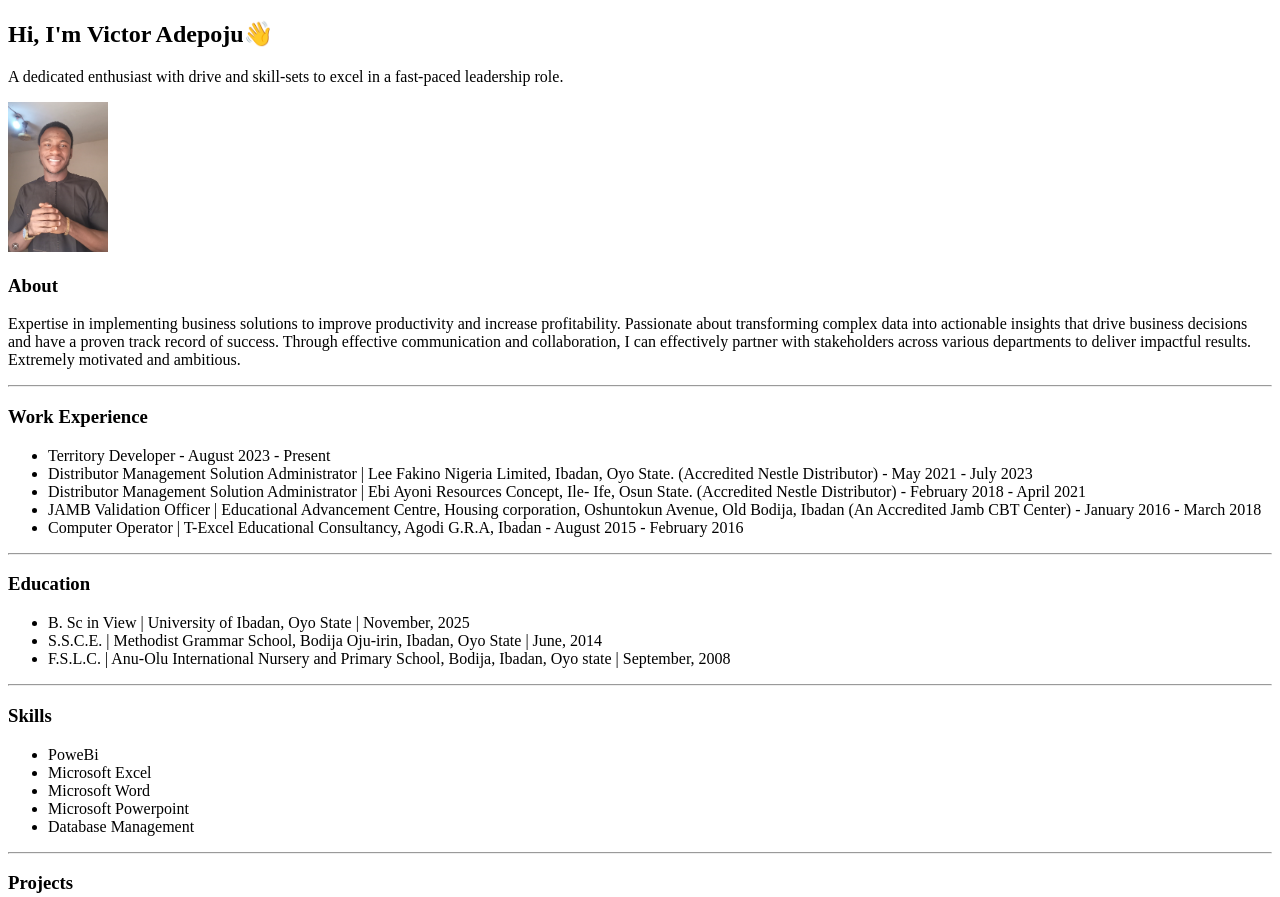
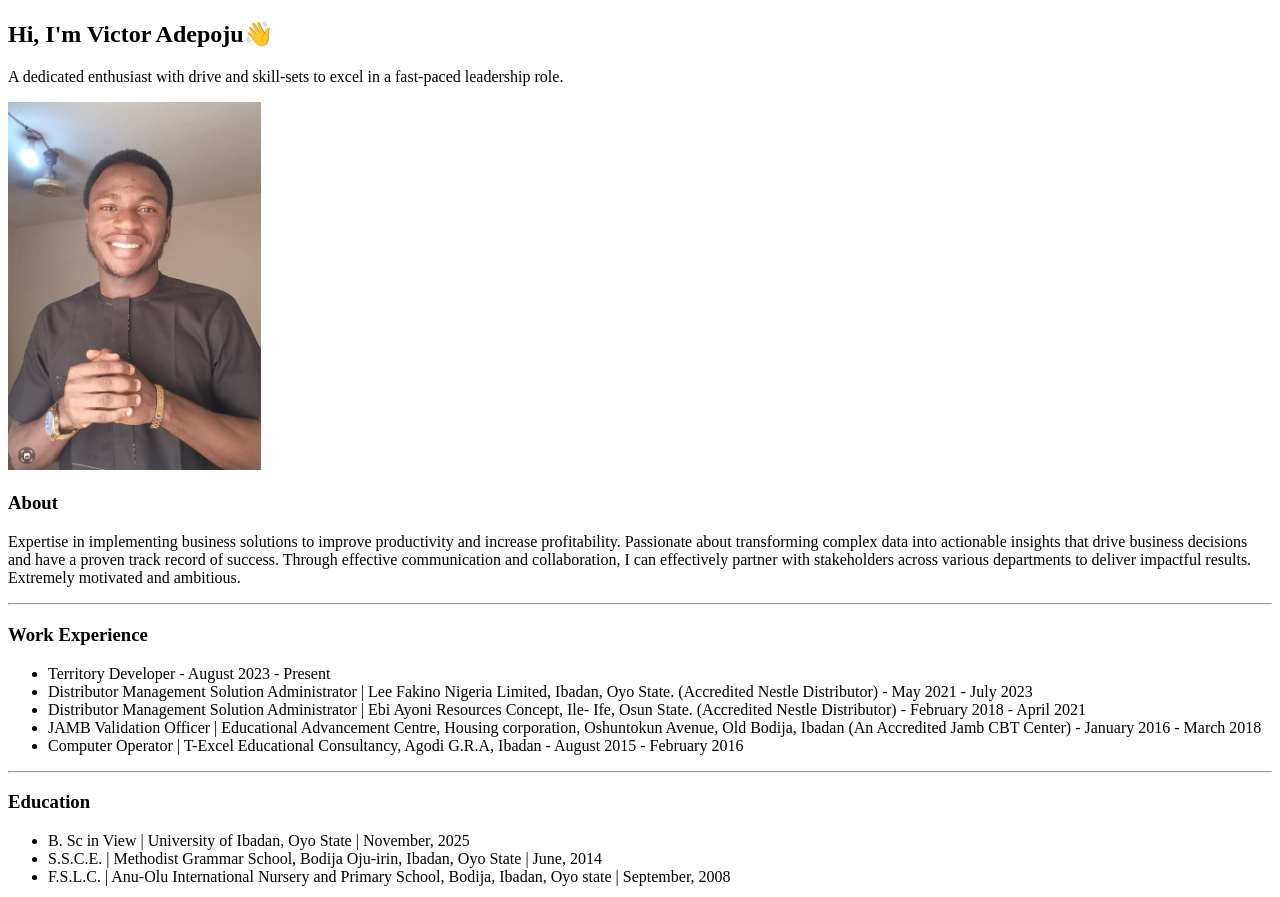
Before and after one commit to Officialvick/my-portfolio, a plain HTML site: page index.html in a window 1280 px wide. Shown: the top 897 px of the page. Drawn offline with Linux system fonts and the light colour scheme.

Commit message:
Update index.html
I changed the code in the image and added "alt="My image" width=20%

```diff
--- a/index.html
+++ b/index.html
@@ -19,7 +19,7 @@
 
         <!-- You paragraph here -->
 
-     <img src="image.jpg" width="100" height="150"/>
+     <img src="image.jpg" alt="My image" width="20%"
         </a>
       </div>
       <div>
```
